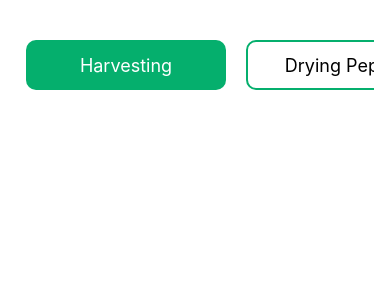
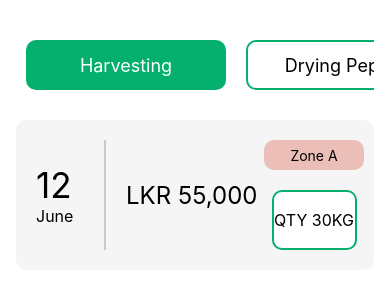
Before and after one commit to MeharaSahabandu/pepperX, a React Native app: screen / in a window 390 px wide. Shown: the top 300 px of the page. Built offline with nearby package versions, Linux system fonts and the light colour scheme.

Commit message:
Create AllIncome Screen

```diff
--- a/components/AllIncome.js
+++ b/components/AllIncome.js
@@ -1,10 +1,14 @@
-import React, { useState } from "react";
+import React, { useState, useEffect } from "react";
 import { styles } from "../css/AllIncomeStyles";
 import { View, Text, TouchableOpacity, ScrollView } from "react-native";
 
 export default function AllIncome() {
   const [selectedIncome, setSelectedIncome] = useState("Harvesting");
   const [incomeList, setIncomeList] = useState([]);
+
+  useEffect(() => {
+    handleIncomeSelection("Harvesting");
+  }, []);
 
   const handleIncomeSelection = (incomeType) => {
     if (incomeType === "Harvesting") {
@@ -58,11 +62,22 @@ export default function AllIncome() {
         </ScrollView>
 
         <View style={styles.incomeList}>
-          {incomeList.map((income, index) => (
-            <View key={index} style={styles.listItem}>
-              <Text style={styles.listItemText}>{income}</Text>
+          <View style={styles.listRec}>
+            <View style={styles.leftTextContainer}>
+              <Text style={styles.leftTextDay}>12</Text>
+              <Text style={styles.leftTextMonth}>June</Text>
             </View>
-          ))}
+            <View style={styles.separator}></View>
+            <Text style={styles.rightText}>LKR 55,000</Text>
+            <View style={styles.columnContainer}>
+              <View style={styles.zoneRec}>
+                <Text style={styles.zoneRecText}>Zone A</Text>
+              </View>
+              <View style={styles.qtyRec}>
+                <Text style={styles.qtyRecText}>QTY 30KG</Text>
+              </View>
+            </View>
+          </View>
         </View>
       </View>
     </View>
--- a/css/AllIncomeStyles.js
+++ b/css/AllIncomeStyles.js
@@ -32,23 +32,75 @@ export const styles = StyleSheet.create({
   selectedText: {
     color: "white",
   },
-  incomeList: {
+  //list of income reactangles
+  listRec: {
+    flexDirection: "row",
+    height: 150,
+    backgroundColor: "#F5F5F5",
     marginTop: 20,
-    marginHorizontal: 20, // Added marginHorizontal
-    flexDirection: "row",
-    flexWrap: "wrap",
+    borderRadius: 10,
   },
-  listItem: {
-    width: "100%",
-    height: 125,
-    backgroundColor: "#05AF6D",
+  leftTextContainer: {
+    flex: 1,
+    flexDirection: "column",
+    marginLeft: 20,
+    alignSelf: "center",
+    marginRight: -70,
+  },
+  leftTextDay: {
+    color: "black",
+    fontSize: 35,
+  },
+  leftTextMonth: {
+    color: "black",
+    fontSize: 16,
+  },
+  separator: {
+    width: 2,
+    backgroundColor: "#CACACA",
+    marginTop: 20,
+    marginBottom: 20,
+  },
+  rightText: {
+    color: "black",
+    fontSize: 24,
+    flex: 1,
+    alignSelf: "center",
+    marginLeft: 20,
+  },
+  columnContainer: {
+    flexDirection: "column",
+  },
+  zoneRec: {
+    width: 100,
+    height: 30,
+    alignSelf: "center",
+    backgroundColor: "#EBBEB8",
+    alignItems: "center",
     justifyContent: "center",
-    alignItems: "center",
     borderRadius: 10,
     marginTop: 20,
+    marginBottom: 20,
+    marginRight: 10,
   },
-  listItemText: {
-    color: "white",
-    fontSize: 18,
+  zoneRecText: {
+    color: "black",
+    fontSize: 14,
+  },
+  qtyRec: {
+    width: 85,
+    height: 60,
+    alignSelf: "center",
+    backgroundColor: "white",
+    alignItems: "center",
+    justifyContent: "center",
+    borderRadius: 10,
+    marginRight: 10,
+    borderWidth: 2,
+    borderColor: "#05AF6D",
+  },
+  qtyRecText: {
+    color: "black",
+    fontSize: 16,
   },
 });
--- a/css/ManagerHomeCSS.js
+++ b/css/ManagerHomeCSS.js
@@ -8,7 +8,6 @@ export const styles = StyleSheet.create({
   marginContainer: {
     marginHorizontal: 20,
   },
-
 
   headerText: {
     fontSize: 30,
@@ -27,7 +26,7 @@ export const styles = StyleSheet.create({
     flexDirection: "row", // Use row direction for image and text
     height: 140,
     backgroundColor: "#05AF6D",
-    marginTop: 10,
+    marginTop: 20,
     borderRadius: 10,
   },
   image: {
```
Also changed, not shown: components/config.jsx (added, +21 -0 lines), package.json (+4 -3 lines), 1 other file (tests, documents, lock files or other folders).
